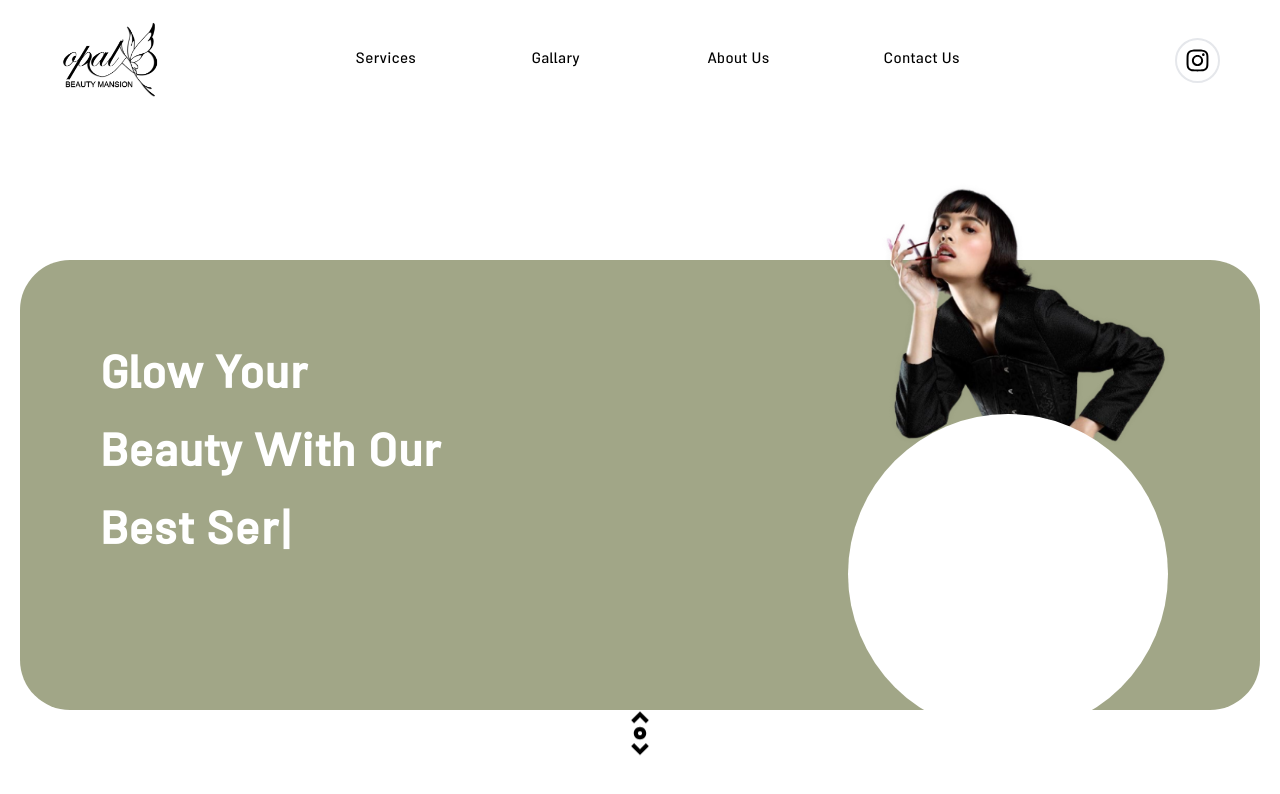
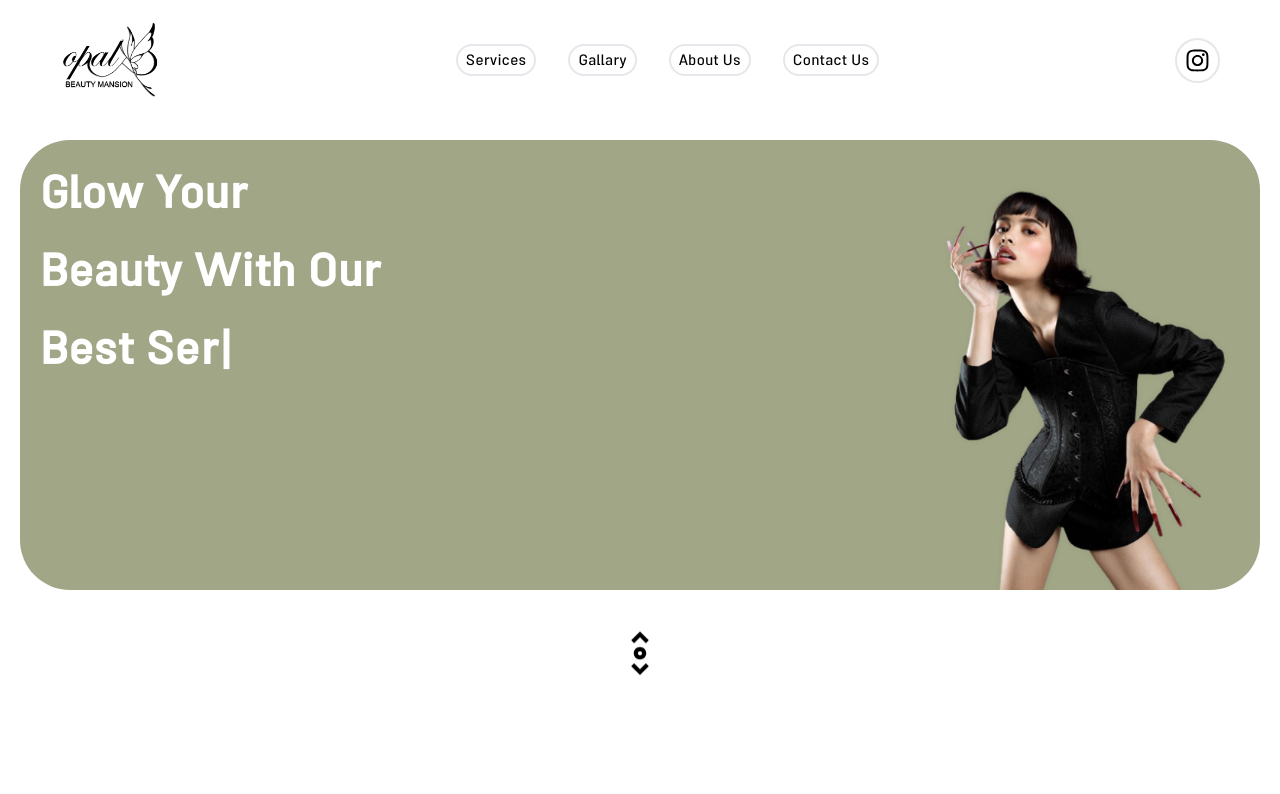
Before and after one commit to ghasemizade/beauty-mansion-opal, a Next.js app: page / in a window 1280 px wide. Shown: the top 794 px of the page. Built offline with nearby package versions, Linux system fonts and the light colour scheme.

Commit message:
update res in mobile

```diff
--- a/src/components/Banner.tsx
+++ b/src/components/Banner.tsx
@@ -9,18 +9,20 @@ import Typewriter from 'typewriter-effect';
 
 export default function Banner() {
     const h1 = "Glow Your Beauty With Our Best Services"
-  return (
+
+    return (
     <div className={clsx(
         "bg-[#A1A687] h-[450px] w-full rounded-[50px]",
-        "mt-40",
+        "my-10",
+        "overflow-hidden"
     )}>
         <div className={clsx(
-            "m-20"
+            "p-5"
         )}>
             <h1 className={clsx(
                 "text-white text-5xl font-bold",
                 "leading-relaxed",
-                "w-[350px] text-"
+                "w-[350px] h-20 text-"
             )}>
                 <Typewriter
                     options={{
@@ -32,23 +34,16 @@ export default function Banner() {
             </h1>
         </div>
         <div className={clsx(
-            "opacity-0",
-            "lg:opacity-100",
+            "relative"
         )}>
             <Image
                 src={BannerImg}
-                width={350}
+                width={200}
                 alt='banner-img'
                 className={clsx(
-                    "absolute right-20 bottom-[192px]",
-                    "w-72 md:w-[350px]"
+                    "absolute right-0 bottom-[-350px] ",
+                    "md:w-[350px]"
                 )}/>
-                <span className={clsx(
-                    "w-80 h-80",
-                    "bg-[#ffffff]",
-                    "rounded-full",
-                    "absolute right-28 bottom-[66px]"
-                )}></span>
         </div>
     </div>
   )
--- a/src/components/Menu.tsx
+++ b/src/components/Menu.tsx
@@ -1,7 +1,6 @@
 import clsx from 'clsx'
 import Link from 'next/link'
 import React from 'react'
-import { BsChevronDown } from 'react-icons/bs'
 
 
 
@@ -23,7 +22,7 @@ export default function Menu({showCatMenu, setShowCatMenu}: MenuProps) {
         "items-center justify-center flex",
         "hidden",
         "md:flex",
-        "gap-20",
+        "gap-8",
         "font-medium",
         "text-bold"
     )}>
@@ -33,10 +32,12 @@ export default function Menu({showCatMenu, setShowCatMenu}: MenuProps) {
                 (
                   <li className={clsx(
                     "cursor-pointer",
-                    "w-24"
                     )}>
                       <Link href={`${item?.url}`} className={clsx(
-                        "hover:tracking-widest transition-all duration-200"
+                      "flex justify-center items-center",
+                        "transition-all duration-200",
+                        "border-2 rounded-full hover:border-[#A1A687]",
+                        "px-2 pt-1"
                       )}>
                           {item.name}
                       </Link>
```
